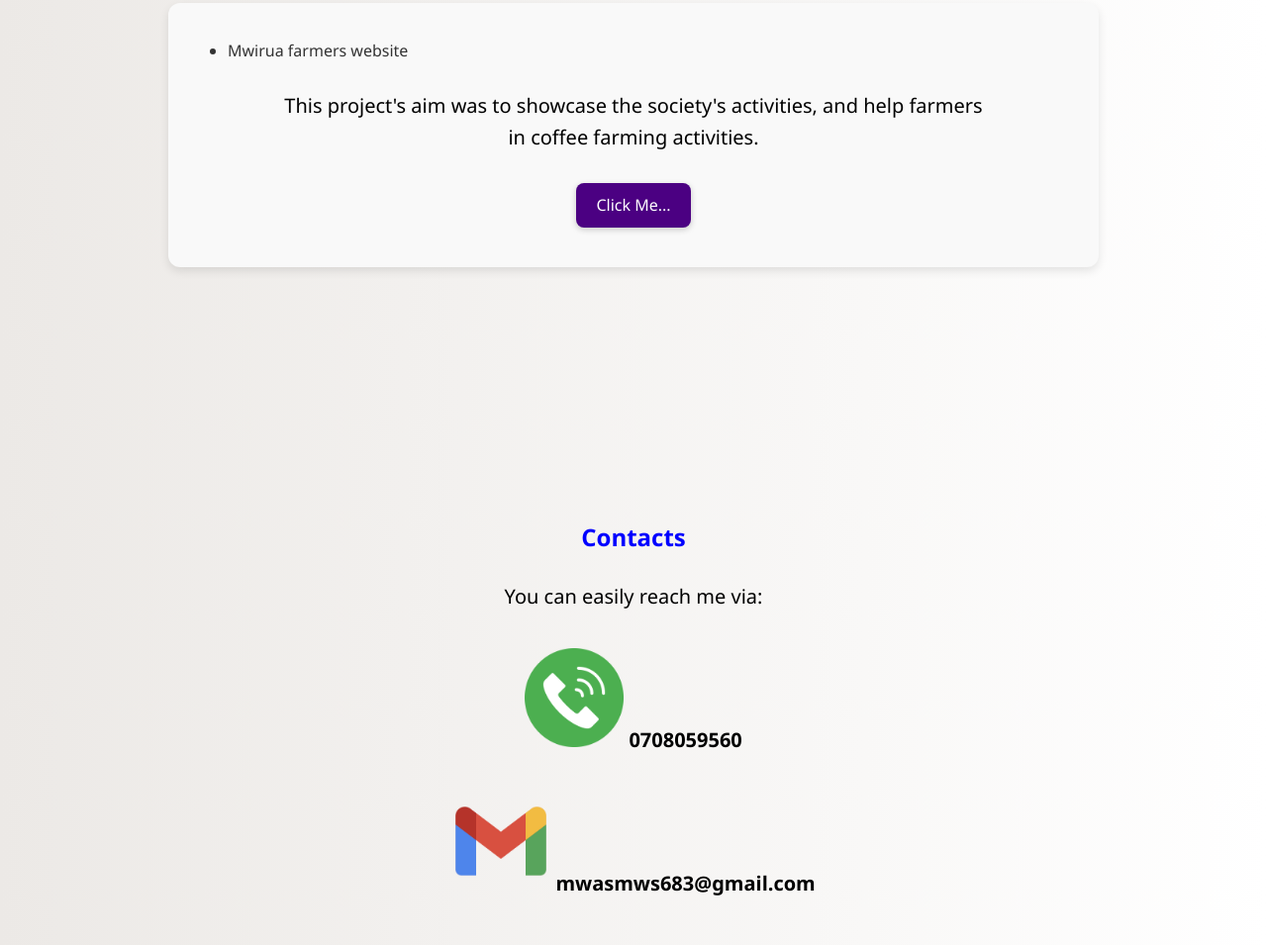
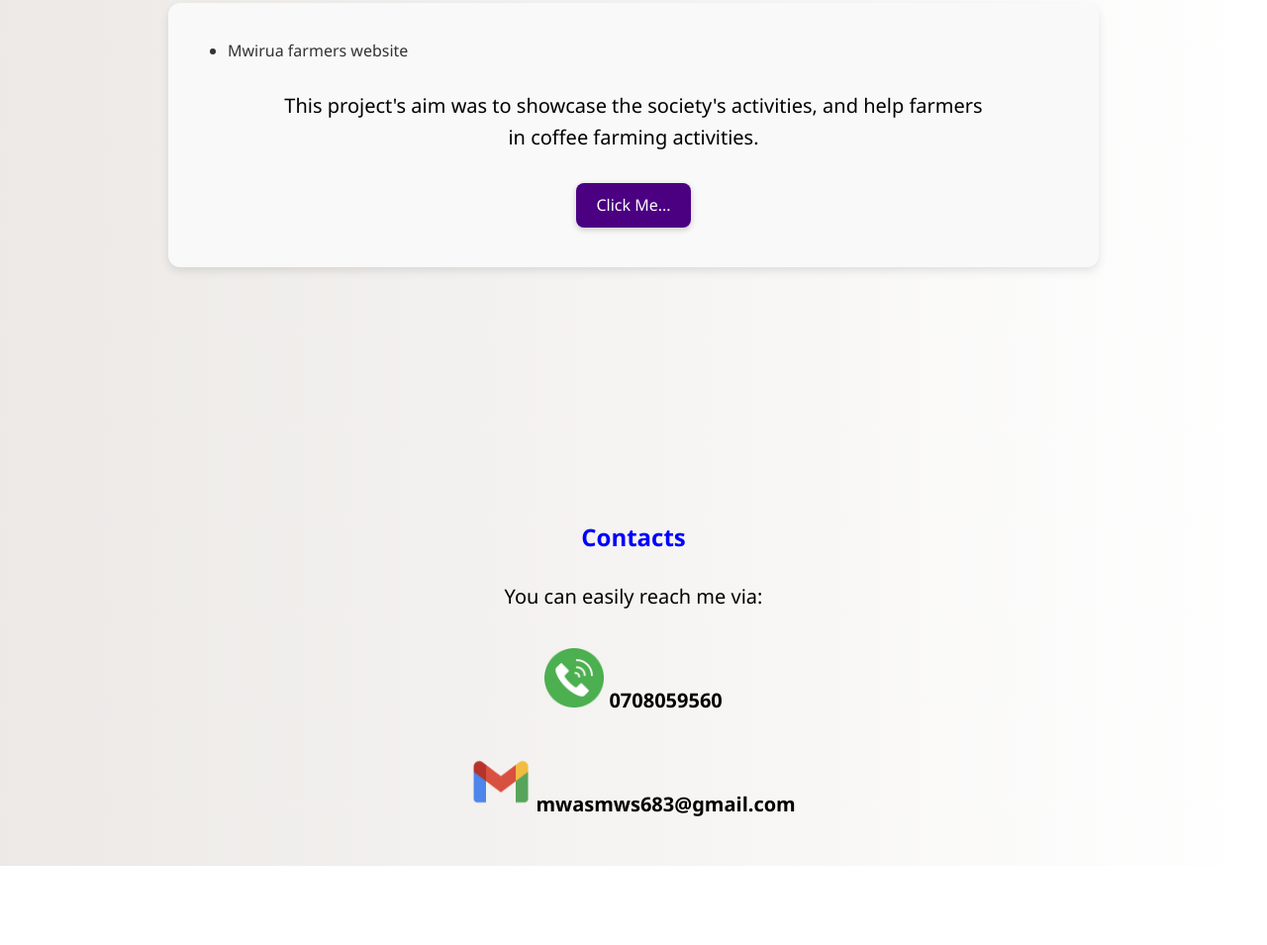
Before and after one commit to PharesMwangi/PharesMwangi, a plain HTML site: page index.html in a window 1280 px wide. Shown: the part 1582-2537 px from the top of the page at 99% size. After the commit the page ends 2457 px from the top, so only its background shows below. Drawn offline with Linux system fonts and the light colour scheme; a script that the page names is missing.

Commit message:
Update index.html

```diff
--- a/index.html
+++ b/index.html
@@ -71,8 +71,8 @@
     <div id="contacts" class="contacts">
         <h2>Contacts</h2>
         <p>You can easily reach me via:
-            <h3><p><img src="image/phone-call.png" alt="Phone" width="100"> 0708059560</p></h3>
-            <h3><p><img src="image/communication.png" alt="Gmail"  width="100"> mwasmws683@gmail.com</p></h3>
+            <h3><p><img src="image/phone-call.png" alt="Phone" width="60"> 0708059560</p></h3>
+            <h3><p><img src="image/communication.png" alt="Gmail"  width="60"> mwasmws683@gmail.com</p></h3>
         </p>
     </div>
     <footer>
```
